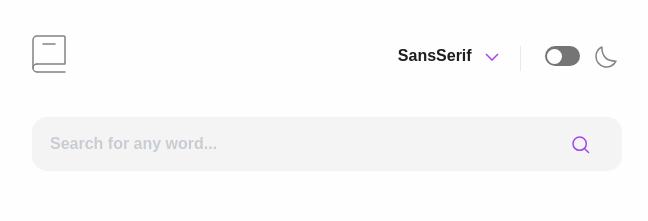
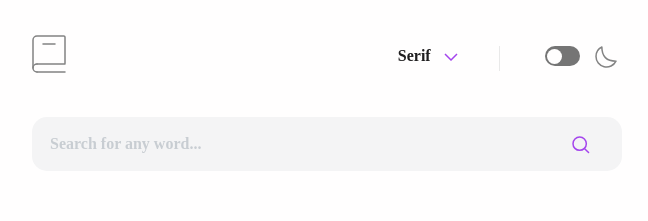
Before and after one commit to Alaska-999/Dictionary-web-app, a React (Vite) app: page / in a window 1280 px wide. Shown: the top 221 px of the page, without its empty margins (313-961 px from the left). Built offline with nearby package versions, Linux system fonts and the light colour scheme.

Commit message:
added changing font family

```diff
--- a/src/App.tsx
+++ b/src/App.tsx
@@ -3,7 +3,6 @@ import Header from "./components/Header";
 import styled from "styled-components";
 import Word from "./components/Word";
 import Search from "./components/Search";
-import {useTypedSelector} from "./hooks/useTypedSelector";
 import React from "react";
 
 
@@ -30,7 +29,6 @@ const Container = styled.header`
 
 const Main = styled.main`
   margin: 40px auto 0;
-
 `
 
 export default App
--- a/src/components/Header.tsx
+++ b/src/components/Header.tsx
@@ -1,4 +1,4 @@
-import React, {useState} from 'react';
+import React, {useEffect, useState} from 'react';
 import styled from "styled-components";
 import logo from '/images/logo.svg'
 import ThemeSwitcher from "./UI/ThemeSwitcher";
@@ -8,17 +8,22 @@ const Header = () => {
 
     const [isFonts, setFonts] = useState(false)
 
+    const [font, setFont] = useState('Serif')
+
+    useEffect(() => {
+        document.body.setAttribute('data-font', font)
+    }, [font])
 
     return (
         <HeaderContainer>
             <Logo/>
             <Controls>
-                <Fonts onClick={() => setFonts(!isFonts)}>SansSerif</Fonts>
+                <Fonts onClick={() => setFonts(!isFonts)}>{font}</Fonts>
                 {isFonts ?
                     <FontsList>
-                        <Font>Serif</Font>
-                        <Font>SansSerif</Font>
-                        <Font>Monospace</Font>
+                        <Font onClick={() => setFont('Serif')}>Serif</Font>
+                        <Font onClick={() => setFont('SansSerif')}>SansSerif</Font>
+                        <Font onClick={() => setFont('Monospace')}>Monospace</Font>
                     </FontsList>
                 :
                     ''
@@ -34,7 +39,7 @@ const HeaderContainer = styled.header`
   display: flex;
   align-items: center;
   justify-content: space-between;
-  font-family: sans-serif;
+  font-family: var(--family);
   font-weight: 700;
 
 `
@@ -59,7 +64,7 @@ const Fonts = styled.button`
   cursor: pointer;
   background-color: transparent;
   color: var(--color-text);
-  font-family: sans-serif;
+  font-family: var(--family);
   font-weight: 700;
   font-size: 16px;
   ::after {
@@ -79,6 +84,7 @@ const FontsList = styled.ul`
   box-shadow: 0 15px 40px -15px  var(--switcher-color);
   background-color: var(--box-bg);
 
+
 `
 
 const Font = styled.li`
--- a/src/components/Search.tsx
+++ b/src/components/Search.tsx
@@ -11,7 +11,8 @@ const Search = () => {
     const toggleWord = (e: FormEvent<HTMLFormElement>) => {
         e.preventDefault()
         // @ts-ignore
-        dispatch(loadWord((e.currentTarget.elements[0] as HTMLInputElement).value))
+        dispatch(loadWord((e.currentTarget.elements[0] as HTMLInputElement).value));
+        (e.currentTarget.elements[0] as HTMLInputElement).value = ''
     }
 
     return (
@@ -34,6 +35,7 @@ const Input = styled.input`
   border-radius: 15px;
   font-size: 16px;
   font-weight: 700;
+  font-family: var(--family);
   color: var(--color-text);
     ::placeholder {
       color: var(--placeholder);
--- a/src/components/Word.tsx
+++ b/src/components/Word.tsx
@@ -107,7 +107,7 @@ const Word = () => {
 };
 
 const Container = styled.div`
-  font-family: sans-serif;
+  font-family: var(--family);
   color: var(--color-text);
 `
 
@@ -145,6 +145,7 @@ const Meanings = styled.div`
 
 const Segment = styled.div`
   display: flex;
+  font-family: var(--family);
   font-size: 20px;
   font-weight: 500;
   font-style: italic;
--- a/src/styles/global.tsx
+++ b/src/styles/global.tsx
@@ -50,6 +50,20 @@ const GlobalStyle = createGlobalStyle`
 
   }
 
+  body[data-font = 'Serif'] {
+    --family: serif;
+  }
+
+  body[data-font = 'SansSerif'] {
+    --family: sans-serif;
+
+  }
+
+  body[data-font = 'Monospace'] {
+    --family: monospace;
+
+  }
+
 `
 
 export default GlobalStyle
```
